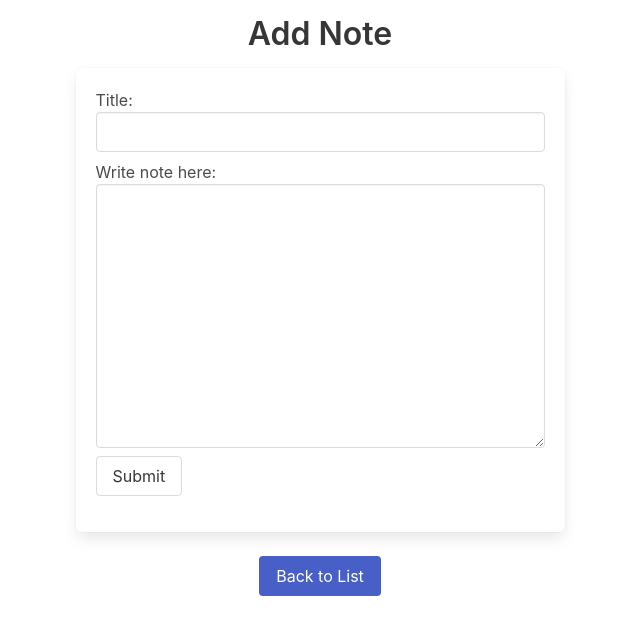
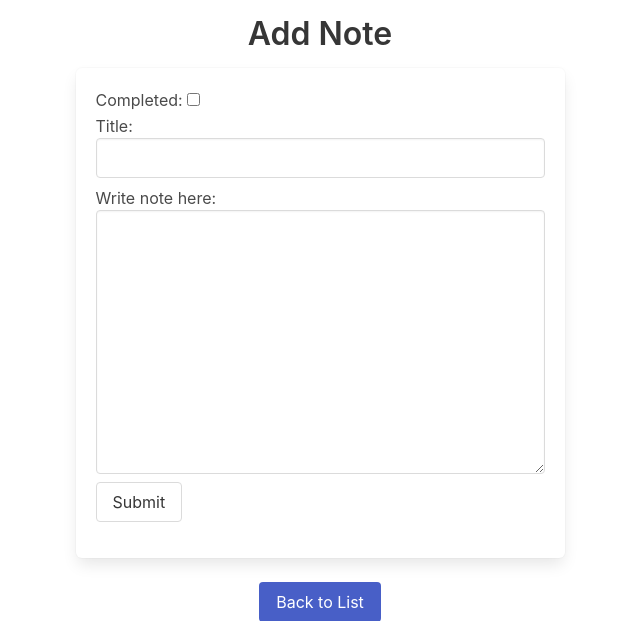
Before and after one commit to tall-stems/django_pg, a Django app: page /notes/create in a window 1280 px wide. Shown: the part 56-677 px from the top of the page, without its empty margins (320-960 px from the left). Run offline with Django 5.2, Linux system fonts and the light colour scheme.

Commit message:
feat: add completed field
Run migration after adding field.
Add basic html displaying completed field state.
Add ability to edit completed value in api.

```diff
--- a/apps/notes/admin.py
+++ b/apps/notes/admin.py
@@ -3,6 +3,6 @@ from django.contrib import admin
 from .models import Note
 
 class NoteAdmin(admin.ModelAdmin):
-    list_display = ('title','user',)
+    list_display = ('title','user','completed')
 
 admin.site.register(Note, NoteAdmin)
--- a/apps/notes/api_views.py
+++ b/apps/notes/api_views.py
@@ -16,7 +16,7 @@ class NotesListAPIView(ListAPIView):
     queryset = Note.objects.all()
     serializer_class = NoteSerializer
     filter_backends = (DjangoFilterBackend, SearchFilter)
-    filterset_fields = ('id',)
+    filterset_fields = ('id', 'completed')
     search_fields = ('title', 'text')
     pagination_class = NotesPagination
 
--- a/apps/notes/forms.py
+++ b/apps/notes/forms.py
@@ -5,12 +5,14 @@ from .models import Note
 class NoteForm(forms.ModelForm):
     class Meta:
         model = Note
-        fields = ['title', 'text']
+        fields = ['completed', 'title', 'text']
         widgets = {
+            'completed': forms.CheckboxInput(attrs={'class': 'checkbox mb-2'}),
             'title': forms.TextInput(attrs={'class': 'input mb-2'}),
             'text': forms.Textarea(attrs={'class': 'textarea mb-2'}),
         }
         labels = {
+            'completed': 'Completed',
             'title': 'Title',
             'text': 'Write note here'
         }
--- a/apps/notes/models.py
+++ b/apps/notes/models.py
@@ -2,6 +2,7 @@ from django.db import models
 from django.contrib.auth.models import User
 
 class Note(models.Model):
+    completed = models.BooleanField(default=False)
     title = models.CharField(max_length=200)
     text = models.TextField()
     date_created = models.DateTimeField(auto_now_add=True)
--- a/apps/notes/serializers.py
+++ b/apps/notes/serializers.py
@@ -6,7 +6,7 @@ class NoteSerializer(serializers.ModelSerializer):
     username = serializers.ReadOnlyField(source='user.username')
     class Meta:
         model = Note
-        fields = ('id', 'title', 'text', 'date_created', 'user', 'username')
+        fields = ('id', 'completed', 'title', 'text', 'date_created', 'user', 'username')
 
     # If you need more precise control can modify fields or add calculated fields via the to_representation method
     # def to_representation(self, instance):
--- a/apps/notes/templates/notes/note_detail.html
+++ b/apps/notes/templates/notes/note_detail.html
@@ -4,6 +4,10 @@
 <div class="container is-flex is-flex-direction-column is-align-items-center">
   <div class="content">
     <h1 class="has-text-centered">{{note.title}}</h1>
+    <label class="checkbox">
+      <input type="checkbox" {% if note.completed %} checked {% endif %} disabled>
+    </label>
+    <p>Is completed: {{note.completed|yesno:"Yes,No"}}</p>
     <p>{{note.text}}</p>
   </div>
   <div class="buttons">
--- a/apps/notes/templates/notes/note_list.html
+++ b/apps/notes/templates/notes/note_list.html
@@ -7,8 +7,8 @@
     <h1>All Notes</h1>
     <ul class="mt-0 has-text-left" data-notescount={{notes|length}}>
     {% for note in notes %}
-        <li class="note-li" data-index={{ forloop.counter }}>
-            <a href="{% url 'notes:detail' pk=note.id %}">{{ note.title | truncatechars:100 }}</a>
+        <li class="note-li is-flex is-align-items-center" data-index={{ forloop.counter }}>
+            <label class="checkbox mr-2"><input disabled type="checkbox" id="note_completed_{{ note.id }}" {% if note.completed %} checked {% endif %}></label><a href="{% url 'notes:detail' pk=note.id %}">{{ note.title | truncatechars:100 }}</a>
         </li>
     {% endfor %}
     </ul>
```
Also changed, not shown: apps/notes/migrations/0004_note_completed.py (added).
